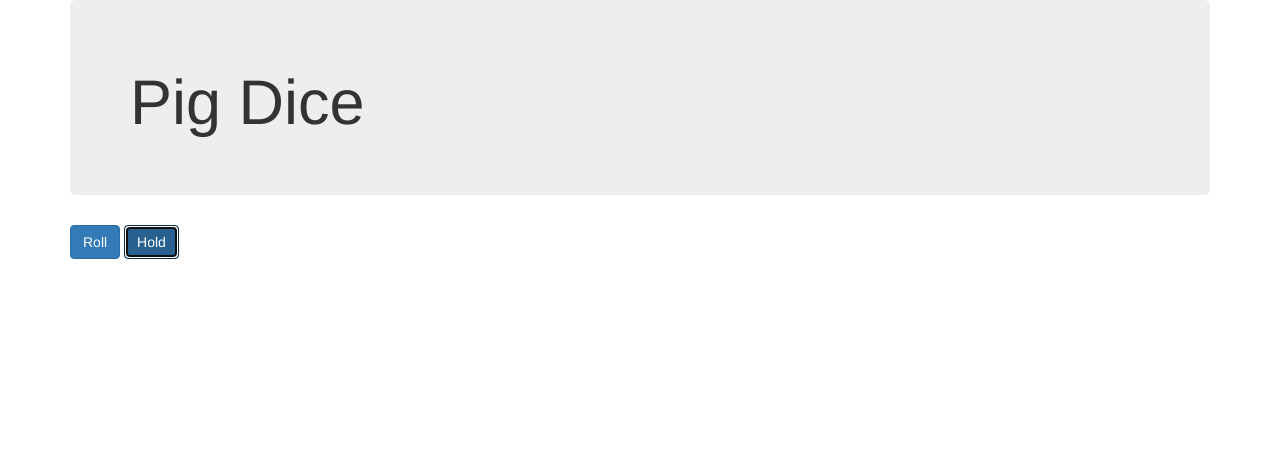
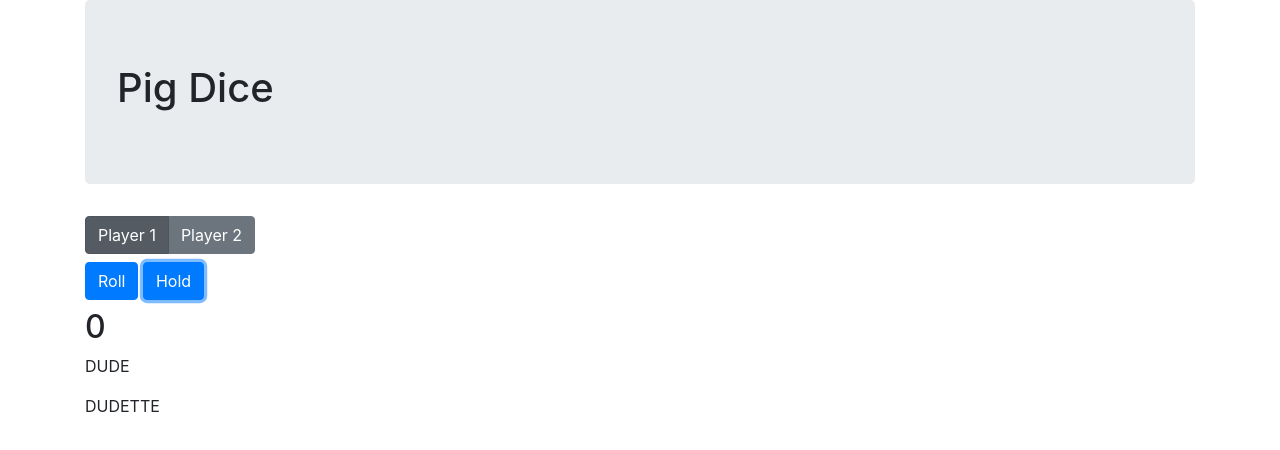
Before and after one commit to wvw999/pigDice, a plain HTML site: page index.html in a window 1280 px wide. Both pictures are taken after a click on the button "Hold". Drawn offline with nearby package versions, Linux system fonts and the light colour scheme.

Commit message:
player buttons

```diff
--- a/index.html
+++ b/index.html
@@ -3,9 +3,10 @@
   <head>
     <meta charset="utf-8">
     <meta name="viewport" content="width=device-width, initial-scale=1.0">
-    <link rel="stylesheet" href="https://maxcdn.bootstrapcdn.com/bootstrap/3.3.7/css/bootstrap.min.css" integrity="sha384-BVYiiSIFeK1dGmJRAkycuHAHRg32OmUcww7on3RYdg4Va+PmSTsz/K68vbdEjh4u" crossorigin="anonymous">
+    <link rel="stylesheet" href="https://stackpath.bootstrapcdn.com/bootstrap/4.1.1/css/bootstrap.min.css" integrity="sha384-WskhaSGFgHYWDcbwN70/dfYBj47jz9qbsMId/iRN3ewGhXQFZCSftd1LZCfmhktB" crossorigin="anonymous">
     <link href="css/styles.css" rel="stylesheet">
     <script src="https://ajax.googleapis.com/ajax/libs/jquery/3.3.1/jquery.min.js"></script>
+    <script src="https://stackpath.bootstrapcdn.com/bootstrap/4.1.1/js/bootstrap.min.js" integrity="sha384-smHYKdLADwkXOn1EmN1qk/HfnUcbVRZyYmZ4qpPea6sjB/pTJ0euyQp0Mk8ck+5T" crossorigin="anonymous"></script>
     <script src="js/scripts.js"></script>
     <title>Pig Dice</title>
   </head>
@@ -13,6 +14,16 @@
     <div class="container">
       <div class="jumbotron">
           <h1>Pig Dice</h1>
+      </div>
+      <div class="playerChoice">
+        <div class="btn-group btn-group-toggle" data-toggle="buttons">
+          <label class="btn btn-secondary active">
+            <input type="radio" name="options" id="option1" autocomplete="off" checked> Player 1
+          </label>
+          <label class="btn btn-secondary">
+            <input type="radio" name="options" id="option2" autocomplete="off"> Player 2
+          </label>
+        </div>
       </div>
       <div >
         <h1 id ="diceResult"></h1>
@@ -24,7 +35,15 @@
         <h2 id="tally"></h2>
         <h2 id="total"></h2>
       </div>
+      <div class="player1">
 
+        <p id="player1Score">DUDE</p>
+
+      </div>
+      <div class="player2">
+        <p id="player2Score">DUDETTE</p>
+
+      </div>
 
 
     </div>
--- a/js/scripts.js
+++ b/js/scripts.js
@@ -1,13 +1,12 @@
-function Player (name, score, total) {
+function Player (name, score) {
   this.name = name
-  this.score = []
-  this.total = total
+  this.score = score
 }
 
 function Score (dice, total, running) {
   this.dice = dice
   this.running = []
-  this.total = running
+  this.total = total
 }
 
 Player.prototype.playerInfo = function () {
@@ -35,20 +34,20 @@ Score.prototype.runningTotal = function () {
     x = x + add
   });
   return x
-
 }
 
-function hold(result) {
- playerTotal = playerTotal + result;
- pointsArray = []
- return playerTotal
+Score.prototype.hold = function () {
+  this.total = this.total + this.runningTotal()
+  this.running= []
+  return this.total
 }
 
 $(document).ready(function() {
 
-  var player1 = new Player('scott',[],0);
-  var player2 = new Player(2,0,0);
+  var player1 = new Player('dude',0);
+  var player2 = new Player('dudette',0);
   var diceScore= new Score (0,0,0)
+
   $('#diceButton').click(function(event) {
     event.preventDefault();
     console.log(diceScore.runningTotal());
@@ -61,9 +60,8 @@ $(document).ready(function() {
   $('#holdButton').click(function(event){
     event.preventDefault();
     //needs to hand off rolling dice to other player
-    var pointsAdd = runningTotal();
-    var display = hold(pointsAdd);
-    $('#total').text(display);
-    console.log(pointsArray);
+    $('#total').text(diceScore.hold());
+    player2.toggle;
+
   });
 });
```
Lines whose indentation alone changed are shown as unchanged.
